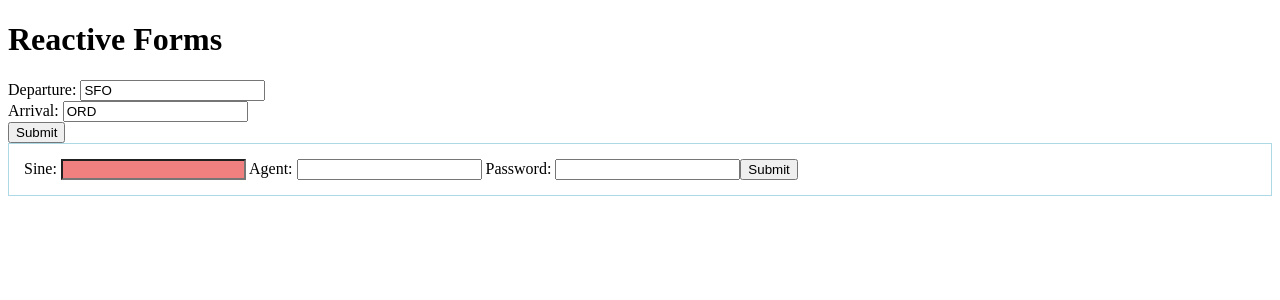
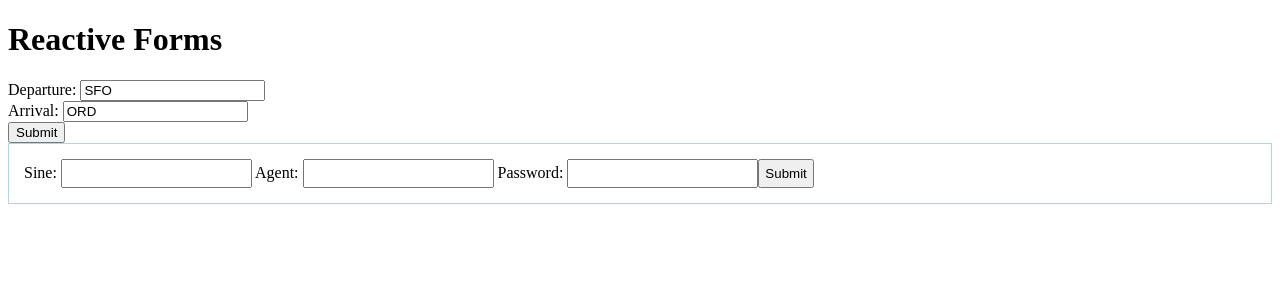
Before and after one commit to Compass-UI/reactive-form-sample, an Angular app: page / in a window 1280 px wide. Shown: the top 300 px of the page. Built offline with nearby package versions, Linux system fonts and the light colour scheme.

Commit message:
touched then error

```diff
--- a/src/app/form-template/form-template.component.css
+++ b/src/app/form-template/form-template.component.css
@@ -5,3 +5,9 @@
 .error{
     background-color: lightcoral;
 }
+.component input{
+    padding: 5px;
+}
+.component input:focus{
+    outline: none;
+}
--- a/src/app/form-template/form-template.component.html
+++ b/src/app/form-template/form-template.component.html
@@ -1,7 +1,14 @@
 <form class="component" #loginForm="ngForm" (ngSubmit)="login(loginForm.value)">
-  Sine: <input type="text" (ngModel)="sine" name="sine" [ngClass]="{'error': loginForm.controls.sine?.invalid}" required>
+  Sine: <input type="text"
+    (ngModel)="sine" name="sine"
+    [ngClass]="{'error': loginForm.controls.sine?.invalid && loginForm.controls.sine.touched}"
+    required>
   Agent: <input type="text" (ngModel)="agent" name="agent">
-  Password: <input type="text" (ngModel)="password" name="password">
+  Password: <input type="text"
+  (ngModel)="password" name="password"
+  [ngClass]="{'error': loginForm.controls.password?.invalid && loginForm.controls.password.touched}"
+  required
+  >
 
   <input type="submit">
 
```
